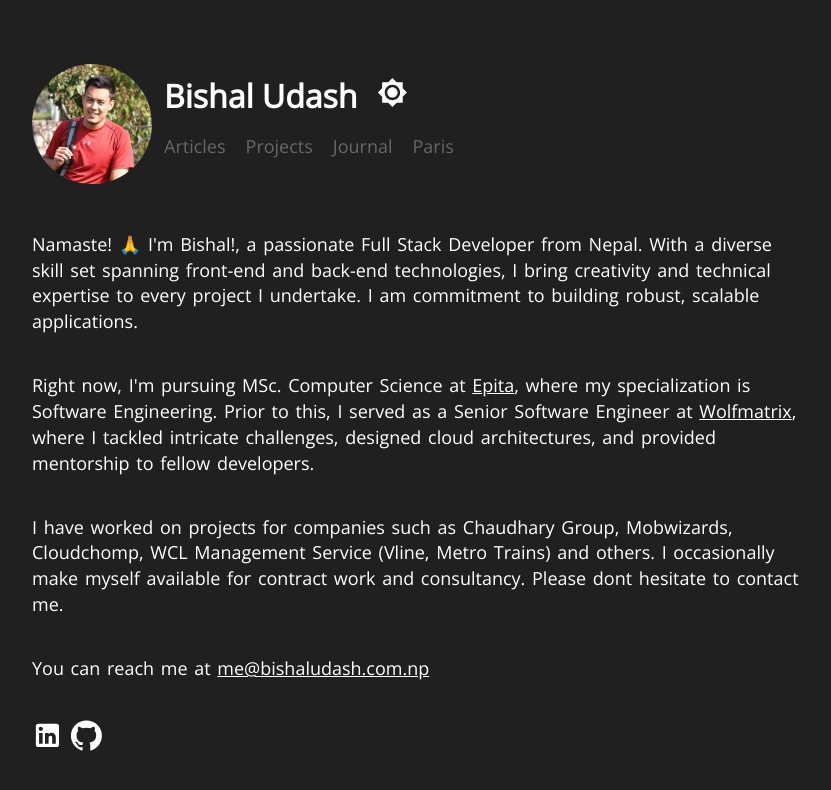
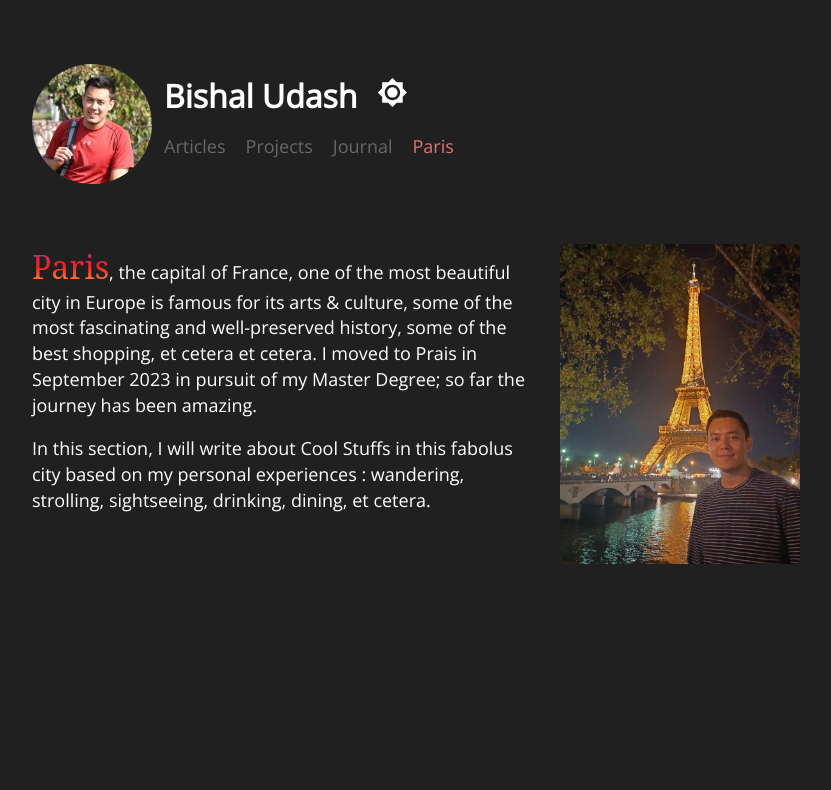
Before and after one commit to bishaludas/bishaludas.github.io, a React (Create React App) app: page /paris in a window 1280 px wide. Before the commit this address led to /. Shown: the top 790 px of the page, without its empty margins (224-1055 px from the left). Built offline with nearby package versions, Linux system fonts and the light colour scheme.

Commit message:
Paris blog page updates

```diff
--- a/src/App.js
+++ b/src/App.js
@@ -59,7 +59,7 @@ const App = () => {
               <Route path="/articles" component={Articles} />
               <Route path="/journal" component={Journal} />
               <Route path="/projects" component={Project} />
-              <Route path="/cool_things_in_paris" component={ParisBlog} />
+              <Route path="/paris" component={ParisBlog} />
               <Route path="/stack" component={Stack} />
               <Redirect to="/" />
             </Switch>
--- a/src/components/Navigation/Navbar.js
+++ b/src/components/Navigation/Navbar.js
@@ -76,7 +76,7 @@ const Navbar = ({ changeTheme, darkMode }) => {
 
             <NavLink
               className={classes.navlinks}
-              to="/cool_things_in_paris"
+              to="/paris"
               activeClassName={classes.active}
             >
               Paris
--- a/src/components/Paris/ParisBlog.js
+++ b/src/components/Paris/ParisBlog.js
@@ -6,13 +6,13 @@ import EiffelTower from "./img/paris_eiffel_tower.jpg";
 const ParisBlog = () => {
   return (
     <Grid container spacing={3}>
-      <Grid item xs={8}>
+      <Grid item md={8} xs={12}>
         <div>
-          Paris, the capital of France, one of the most beautiful city in Europe
-          is famous for its arts & culture, some of the most fascinating and
-          well-preserved history, some of the best shopping, et cetera et
-          cetera. I moved to Prais in September 2023 in pursuit of my Master
-          Degree; so far the journey has been amazing.
+          <span className="paris-style">Paris</span>, the capital of France, one
+          of the most beautiful city in Europe is famous for its arts & culture,
+          some of the most fascinating and well-preserved history, some of the
+          best shopping, et cetera et cetera. I moved to Prais in September 2023
+          in pursuit of my Master Degree; so far the journey has been amazing.
           <p>
             In this section, I will write about Cool Stuffs in this fabolus city
             based on my personal experiences : wandering, strolling,
@@ -20,7 +20,7 @@ const ParisBlog = () => {
           </p>
         </div>
       </Grid>
-      <Grid item xs={4}>
+      <Grid item md={4} xs={12}>
         <ImageModal imgSrc={EiffelTower} imgAlt={"Eiffel Tower"} />
       </Grid>
     </Grid>
--- a/src/components/utils/ImageModal.js
+++ b/src/components/utils/ImageModal.js
@@ -24,7 +24,7 @@ const ImageModal = ({ imgSrc, imgAlt }) => {
       justifyContent: "center",
     },
     paper: {
-      backgroundColor: theme.palette.background.paper,
+      backgroundColor: "#000",
       border: "2px solid #000",
       boxShadow: theme.shadows[5],
       maxWidth: "80%",
--- a/src/index.css
+++ b/src/index.css
@@ -72,7 +72,19 @@ td {
 .img-fluid {
   width: 100%;
   height: auto;
-  border-radius: 5px;
+  border-radius: 2%;
+}
+.paris-style {
+  font-family: "serif";
+  font-size: 2rem;
+  background: -webkit-linear-gradient(
+    rgba(131, 58, 180, 1) 0%,
+    rgba(253, 29, 29, 1) 50%,
+    rgba(252, 176, 69, 1) 100%
+  );
+  background-clip: text;
+  -webkit-background-clip: text;
+  -webkit-text-fill-color: transparent;
 }
 
 /* Bootstrap helper styles */
```
Also changed, not shown: src/components/Paris/img/paris_eiffel_tower.jpg.
